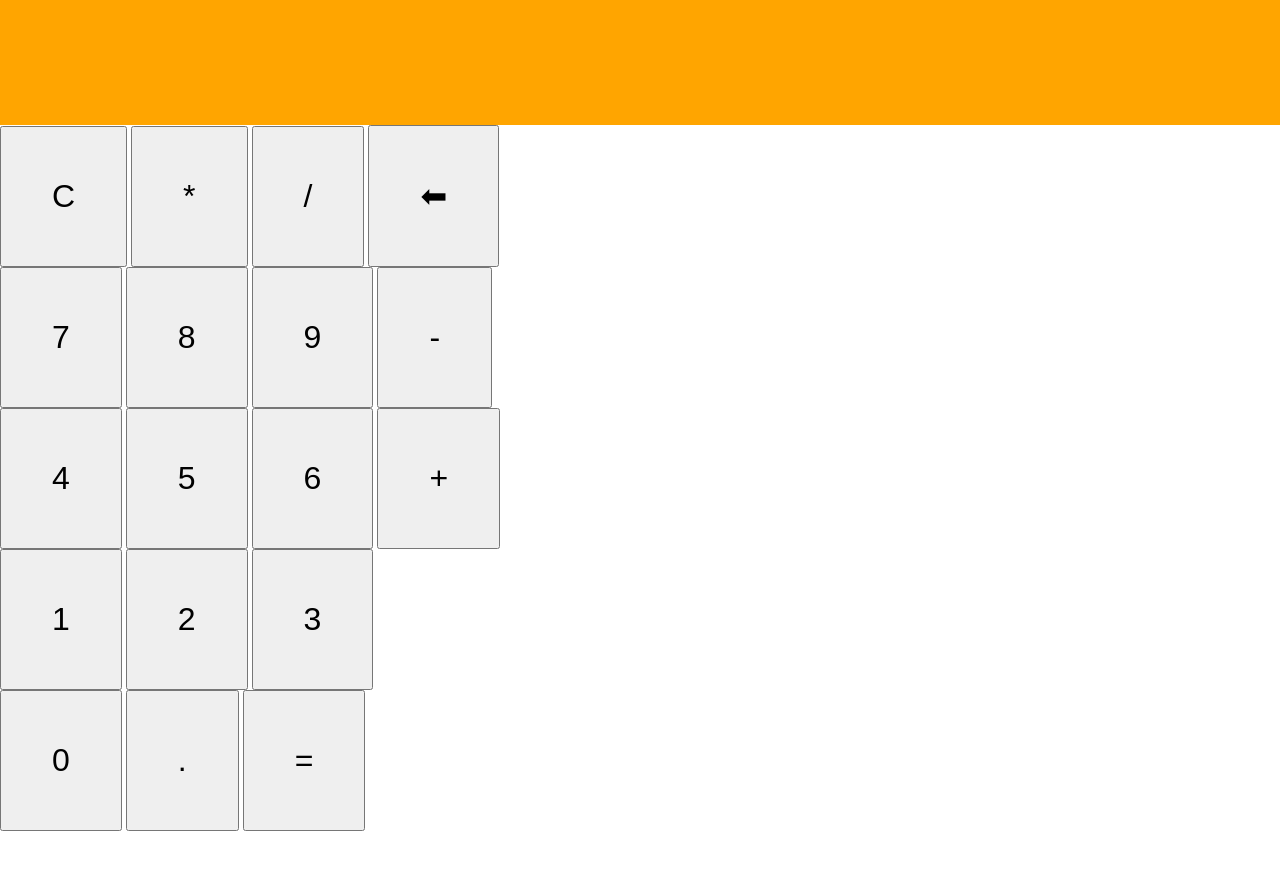
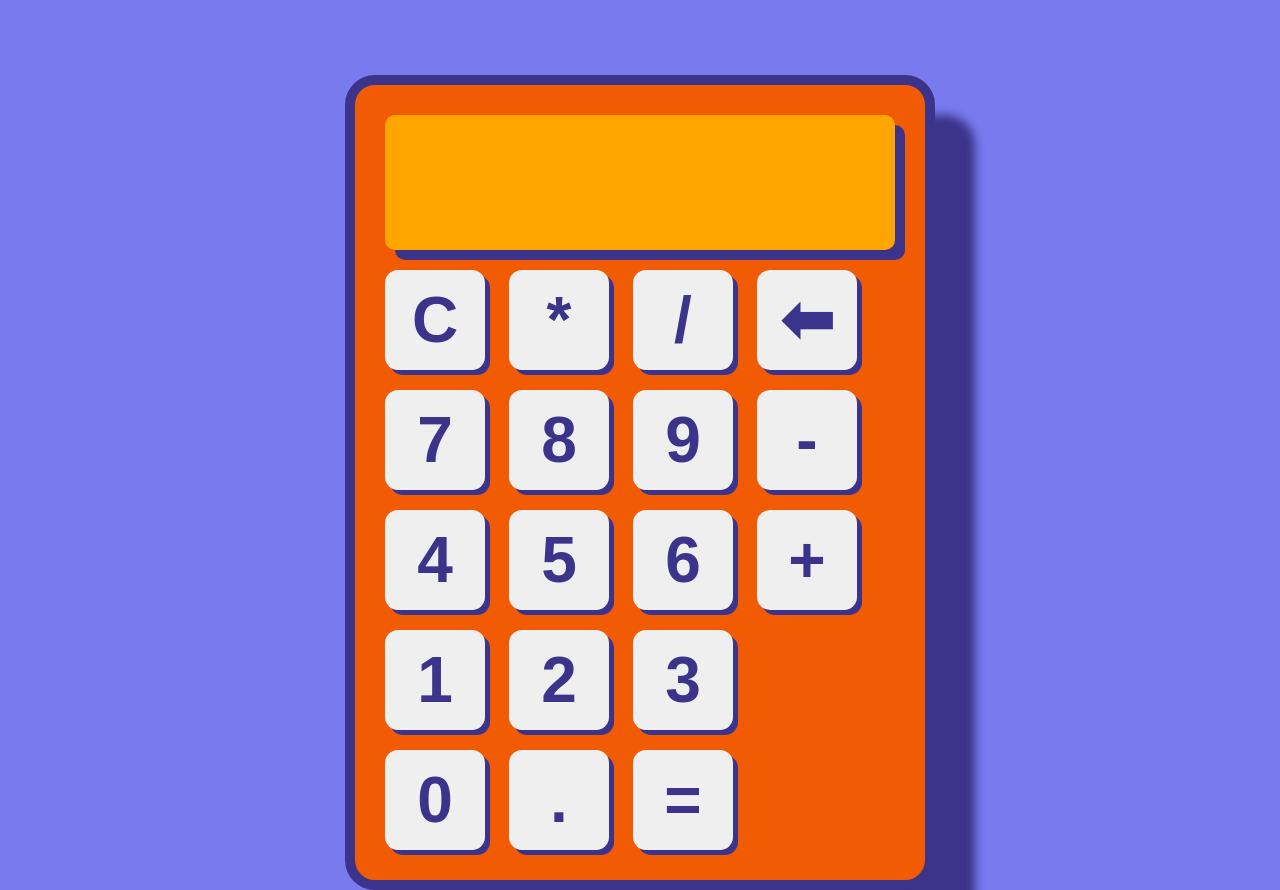
Before and after one commit to gcrisafu/calculator, a plain HTML site: page index.html in a window 1280 px wide. Before the commit the page ends 831 px from the top, so only its background shows below. Drawn offline with Linux system fonts and the light colour scheme.

Commit message:
styling added, and removed the two decimal places

```diff
--- a/index.html
+++ b/index.html
@@ -7,6 +7,8 @@
     <link rel="stylesheet" href="style.css">
 </head>
 <body>
+    <div id="flexDiv">
+        <div id="centerDiv">
     <h1></h1>
     <button id="clear">C</button>
     <button class="op">*</button>
@@ -28,5 +30,7 @@
     <button class="num">.</button>
     <button class="op">=</button>
     <script src="index.js"></script>
+        </div>
+    </div>
 </body>
 </html>
--- a/index.js
+++ b/index.js
@@ -1,12 +1,19 @@
 const buttons = document.getElementsByClassName("num");
 const display = document.querySelector("h1")
 const operators = document.getElementsByClassName("op")
+const clear = document.getElementById("clear");
+const back = document.getElementById("back")
+
 
 let valueOne = 0
 let valueTwo = 0
 let currentOperator = ""
 let arr = [];
 let value = 0;
+
+
+
+
 
 Array.from(buttons).forEach(button => {
   button.addEventListener("click", (e) => {
@@ -22,7 +29,7 @@ Array.from(operators).forEach(button => {
     if (operator === "="){
     valueTwo = value
       const result = operate(valueOne, valueTwo, currentOperator);
-      display.innerText = result;
+      updateDisplay(result);
       // reset for next operation
       valueOne = result;
       arr = [];
@@ -33,7 +40,7 @@ Array.from(operators).forEach(button => {
       valueTwo = value;
       const result = operate(valueOne, valueTwo, currentOperator);
       valueOne = result
-      display.innerText = result
+      updateDisplay(result);
       } else {
         valueOne = value
       }
@@ -47,8 +54,19 @@ Array.from(operators).forEach(button => {
 });
 
 
+back.addEventListener("click", () => {
+    arr.pop()
+    const result = parseFloat(arr.join(''));
+    if(arr.length === 0){
+        display.innerText = "";
+        value = 0;
+    } else {
+    updateDisplay(result);
+    value = result;
+    }})
 
-const clear = document.getElementById("clear");
+
+
 clear.addEventListener("click", () => {
   arr = [];
   valueOne = 0;
@@ -62,9 +80,15 @@ clear.addEventListener("click", () => {
 function storeValue(num){
     arr.push(num);
     const result = parseFloat(arr.join(''));
-    display.innerText = result
+    updateDisplay(result);
     value = result
 }
+
+function updateDisplay(num) {
+  // Round to 2 decimal places, but keep trailing zeros
+  display.innerText = num
+}
+
 
 function add (a, b){
     return a + b;
--- a/style.css
+++ b/style.css
@@ -1,16 +1,55 @@
 body{
+    background-color:hsl(239, 77%, 70%);
     margin:0px;
     padding:0px;
 }
+
 h1{
+    text-align:right;
+    overflow:hidden;
+    box-shadow: 10px 10px hsl(246, 46%, 37%);;
+    color:hsl(246, 46%, 37%);
+    border-radius:10px;
+    width:500px;
     font-size:8em;
     font-family:Arial, Helvetica, sans-serif;
     background-color: orange;
     height:125px;
-    margin:0px;
+    padding:5px;
+    margin:10px;
+}
+
+button{
+    color:hsl(246, 46%, 37%);
+    border-radius:13px;
+    cursor:pointer;
+    margin:10px;
+    text-align:center;
+    width: 100px;
+    height: 100px;
+    font-size:4em;
+    font-weight:bold;
+    transition: .2s;
+    border:none;
+    box-shadow: 5px 5px hsl(246, 46%, 37%);
+}
+button:hover{
+    scale: 1.1;
 
 }
-button{
-    padding:50px;
-    font-size:2em;
+
+#flexDiv {
+    display:flex;
+    justify-content:center;
+    margin-top: 75px;
 }
+
+#centerDiv {
+    border:10px solid hsl(246, 46%, 37%);
+    border-radius:30px;
+    padding:20px;
+    background-color:hsl(22, 97%, 48%);
+    box-shadow: 40px 40px 10px hsl(246, 46%, 37%);
+
+
+}
```
